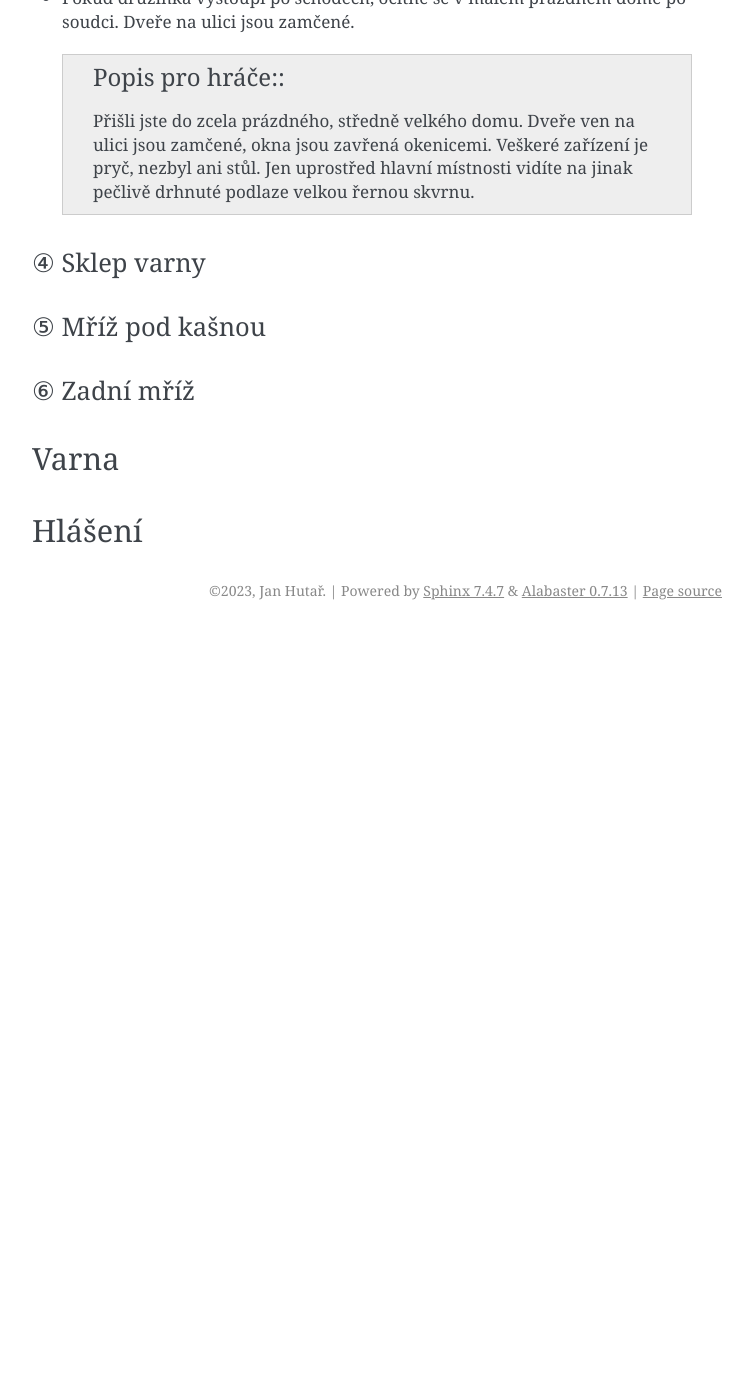
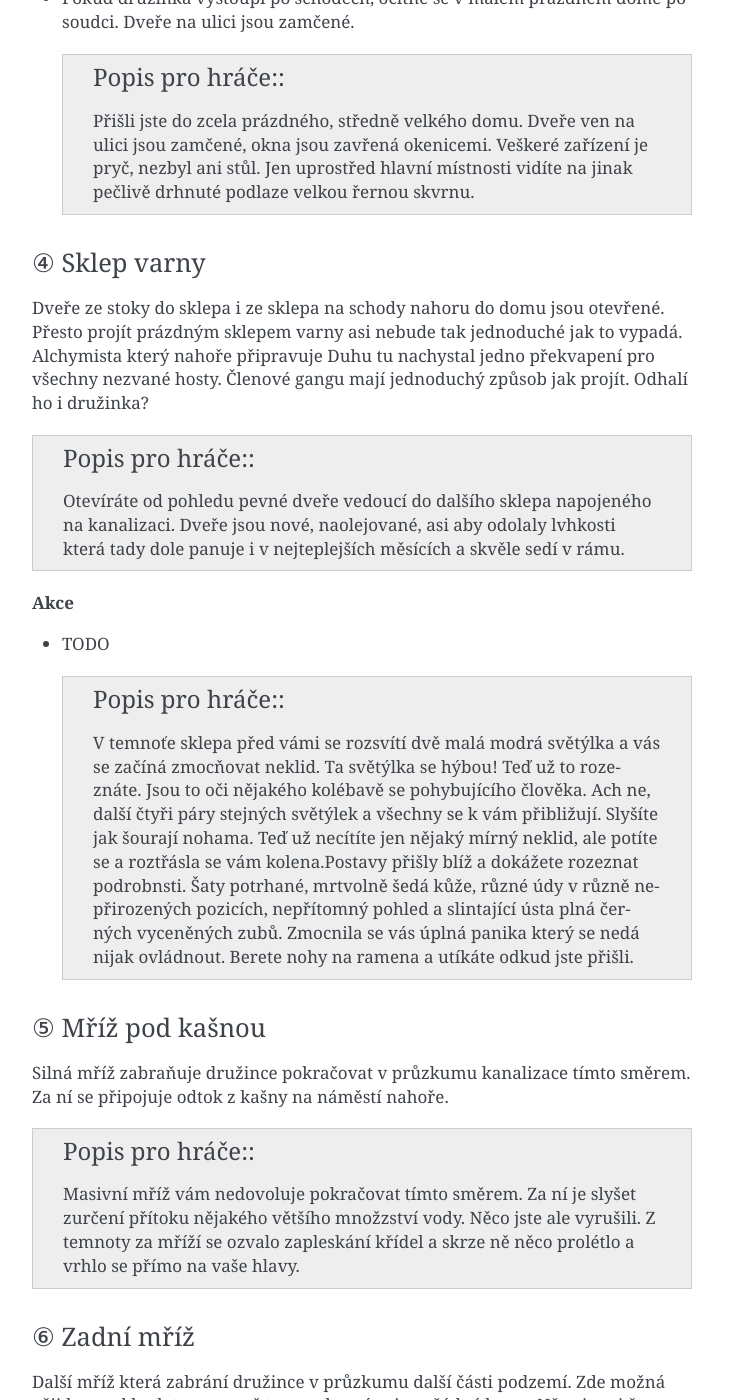
Before and after one commit to jhutar/nasdracak, a Sphinx documentation site: the page built from docs/source/dobrodruzstvi/duha_ve_meste/index.rst, in a window 1280 px wide and 1400 px high, scrolled down 4707 px. Shown: the whole window, without its empty margins (388-1141 px from the left). Built offline with Sphinx 7.4.7, drawn with Linux system fonts in a browser that asks for light colours; before the commit the page ends 5337 px from its top, so only the background shows below that; some of the changed text lies outside the part shown.

Commit message:
feat: Par dalsich popisu

```diff
--- a/docs/source/dobrodruzstvi/duha_ve_meste/index.rst
+++ b/docs/source/dobrodruzstvi/duha_ve_meste/index.rst
@@ -143,14 +143,44 @@
 ④ Sklep varny
 -------------
 
+Dveře ze stoky do sklepa i ze sklepa na schody nahoru do domu jsou otevřené. Přesto projít prázdným sklepem varny asi nebude tak jednoduché jak to vypadá. Alchymista který nahoře připravuje Duhu tu nachystal jedno překvapení pro všechny nezvané hosty. Členové gangu mají jednoduchý způsob jak projít. Odhalí ho i družinka?
+
+.. admonition:: Popis pro hráče:
+
+   Otevíráte od pohledu pevné dveře vedoucí do dalšího sklepa napojeného na kanalizaci. Dveře jsou nové, naolejované, asi aby odolaly lvhkosti která tady dole panuje i v nejteplejších měsících a skvěle sedí v rámu.
+
+**Akce**
+
+* TODO
+
+  .. admonition:: Popis pro hráče:
+
+     V temnoťe sklepa před vámi se rozsvítí dvě malá modrá světýlka a vás se začíná zmocňovat neklid. Ta světýlka se hýbou! Teď už to rozeznáte. Jsou to oči nějakého kolébavě se pohybujícího člověka. Ach ne, další čtyři páry stejných světýlek a všechny se k vám přibližují. Slyšíte jak šourají nohama. Teď už necítíte jen nějaký mírný neklid, ale potíte se a roztřásla se vám kolena.Postavy přišly blíž a dokážete rozeznat podrobnsti. Šaty potrhané, mrtvolně šedá kůže, různé údy v různě nepřirozených pozicích, nepřítomný pohled a slintající ústa plná černých vyceněných zubů. Zmocnila se vás úplná panika který se nedá nijak ovládnout. Berete nohy na ramena a utíkáte odkud jste přišli.
+
 ⑤ Mříž pod kašnou
 -----------------
+
+Silná mříž zabraňuje družince pokračovat v průzkumu kanalizace tímto směrem. Za ní se připojuje odtok z kašny na náměstí nahoře.
+
+.. admonition:: Popis pro hráče:
+
+   Masivní mříž vám nedovoluje pokračovat tímto směrem. Za ní je slyšet zurčení přítoku nějakého většího množzství vody. Něco jste ale vyrušili. Z temnoty za mříží se ozvalo zapleskání křídel a skrze ně něco prolétlo a vrhlo se přímo na vaše hlavy.
 
 ⑥ Zadní mříž
 ------------
 
+Další mříž která zabrání družince v průzkumu další části podzemí. Zde možná přijdou na kloub tomu, proč tu v podzemí nejsou žádné krysy. Něco je asi žere. Žije tu Hlen hnědý. Je to sice méně nebezpečný příbuzný Hlenu zeleného, přesto se může stát pro družinku smrtelným.
+
+.. admonition:: Popis pro hráče:
+
+   Průchod kanalizací dál je tu zatarasený mřížovým ze silných železných prutů. Sťeny jsou tu více než jinde pokryté vlhkým slizem. Ještě než dojdete až k mříži, všimnete se jakéhosi hnědého mechu rostoucího na stropě chodby. Nejsou to žádné malé ostrůvky uchycené na příhodných místech jak byste normálně čekali, ale velký porost roztahující se přes snad 2 metry čtvereční. Leskne se protože je celý obalený steným slizem jaký vidíte na stěnách kolem. Možná by to stálo za průzkum?
+
 Varna
 =====
 
+.. admonition:: Popis pro hráče:
+
+   Místnost má dvě okenicemi zavřená okna, takže i kdyby bylo venku pravé poledne, tady je jen přítmí. Páchne to tu tak, že si to nedokážete zařadit. Kolem stěn jsou rozestavěny stoly na kterých probíhá nějaký složitý alchymistický proces. Kahany zahřívají bachraté baňky s různobarevnými kapalinami. Co se z nich odpařuje se přivádí spirálovitými skleněnými trubičkami zase do jiných baněk. V některých se točí různá mýchátka, jiné se pohupují, v dalších něco bublá. Vypadá to jako dost složitý a nebezpečný proces.
+
 Hlášení
 =======
```
